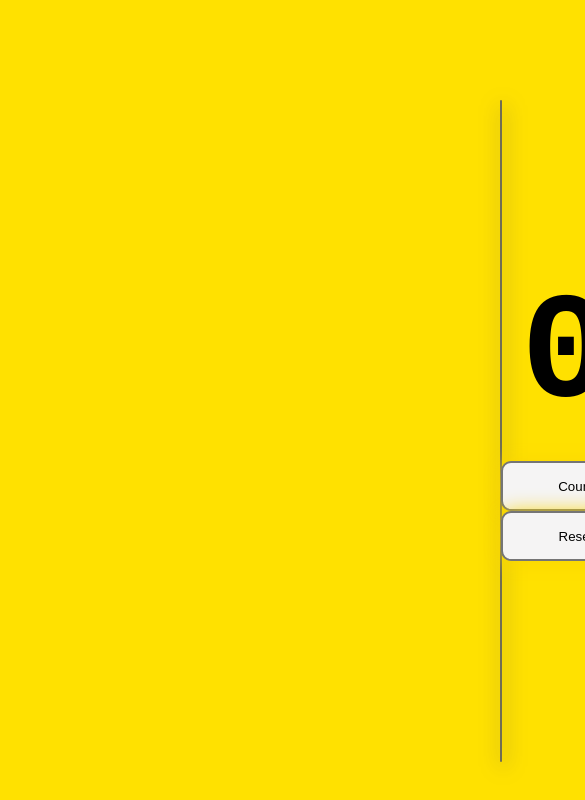
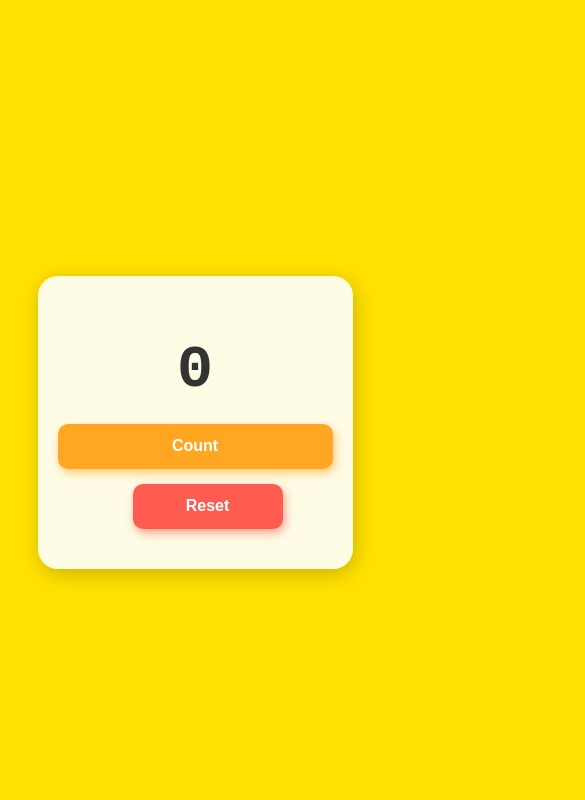
Before and after one commit to Sudhanshu-Ranjan-Patra/Counter, a plain HTML site: page index.html in a window 390 px wide. Shown: the top 800 px of the page, 585 px wide, since content can reach past the window. Drawn offline with Linux system fonts and the light colour scheme.

Commit message:
Addedfor mobile

```diff
--- a/style.css
+++ b/style.css
@@ -1,47 +1,104 @@
-*{
+/* Reset and General Styling */
+* {
     margin: 0;
     padding: 0;
-    font-family: 'Poppins' sans-serif;
+    font-family: 'Poppins', sans-serif;
     box-sizing: border-box;
 }
 
 body {
-    text-align: center;
-    margin: 100px 500px;
+    display: flex;
+    align-items: center;
+    justify-content: center;
+    height: 100vh;
     background-color: rgb(255, 225, 0);
+    padding: 20px;
 }
 
+/* Main Container */
 .conteiner {
-    background: #ffffffa2;
-    padding-top: 150px;
-    padding-bottom: 200px;
-    border: 1px solid rgba(50, 50, 50, 0.694);
+    background: rgba(255, 255, 255, 0.9);
+    padding: 40px 20px;
+    max-width: 90%;
+    width: 350px;
+    text-align: center;
     border-radius: 20px;
-    box-shadow: 2px 5px 20px #5a5a5a;
+    box-shadow: 2px 5px 20px rgba(0, 0, 0, 0.2);
+    transition: transform 0.2s;
+}
+
+.conteiner:hover {
+    transform: scale(1.02);
+}
+
+/* Counter Display */
+#total {
+    font-family: 'Courier New', Courier, monospace;
+    font-weight: 700;
+    font-size: 100px;
+    color: #333;
+    margin: 20px 0;
+}
+
+/* Buttons Container */
+.buttons {
+    display: flex;
+    flex-direction: column;
+    gap: 15px;
+}
+
+/* Buttons Styling */
+.buttons button {
+    width: 100%;
+    height: 50px;
+    border-radius: 10px;
+    font-size: 18px;
+    font-weight: bold;
+    cursor: pointer;
+    border: none;
+    transition: 0.2s;
+}
+
+.buttons .reset{
+    width: 150px;
+    margin-left: 75px;
 
 }
-.conteiner:hover {
-    box-shadow: 2px 5px 20px #965d01;
-    scale: 1.015;
+
+/* Count Button */
+.count {
+    background: #ffa723;
+    color: white;
+    box-shadow: 2px 4px 10px rgba(255, 152, 0, 0.5);
 }
 
-#total {
-    font-family: 'Courier New', Courier, monospace;
-    font-weight: 600;
-    font-size: 150px;
-    margin: 20px;
+.count:active {
+    background: #e68900;
 }
 
-.buttons button{
-    width: 150px;
-    height: 50px;
-    border-radius: 10px;
-    background: #f5f4f4;
-    border: 2px solid #757575;
-    box-shadow: 1px 1px 20px #fad503;
+/* Reset Button */
+.reset {
+    background: #ff5c51;
+    color: white;
+    box-shadow: 2px 4px 10px rgba(244, 67, 54, 0.5);
 }
-.buttons button:active {
-    background: #f5e894;
-    box-shadow: 1px 1px 20px #626262;
 
+.reset:active {
+    background: #d32f2f;
 }
+
+/* Responsive Design */
+@media (max-width: 400px) {
+    .conteiner {
+        width: 90%;
+    }
+
+    #total {
+        font-size: 60px;
+    }
+
+    .buttons button {
+        font-size: 16px;
+        height: 45px;
+    }
+}
--- /dev/null
+++ b/style1.css
@@ -0,0 +1,47 @@
+*{
+    margin: 0;
+    padding: 0;
+    font-family: 'Poppins' sans-serif;
+    box-sizing: border-box;
+}
+
+body {
+    text-align: center;
+    margin: 100px 500px;
+    background-color: rgb(255, 225, 0);
+}
+
+.conteiner {
+    background: #ffffffa2;
+    padding-top: 150px;
+    padding-bottom: 200px;
+    border: 1px solid rgba(50, 50, 50, 0.694);
+    border-radius: 20px;
+    box-shadow: 2px 5px 20px #5a5a5a;
+
+}
+.conteiner:hover {
+    box-shadow: 2px 5px 20px #965d01;
+    scale: 1.015;
+}
+
+#total {
+    font-family: 'Courier New', Courier, monospace;
+    font-weight: 600;
+    font-size: 150px;
+    margin: 20px;
+}
+
+.buttons button{
+    width: 150px;
+    height: 50px;
+    border-radius: 10px;
+    background: #f5f4f4;
+    border: 2px solid #757575;
+    box-shadow: 1px 1px 20px #fad503;
+}
+.buttons button:active {
+    background: #f5e894;
+    box-shadow: 1px 1px 20px #626262;
+
+}
```
Also changed, not shown: 1 other file.
